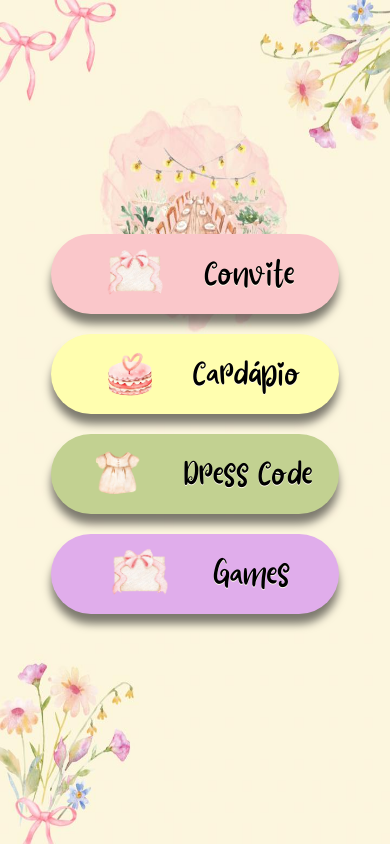
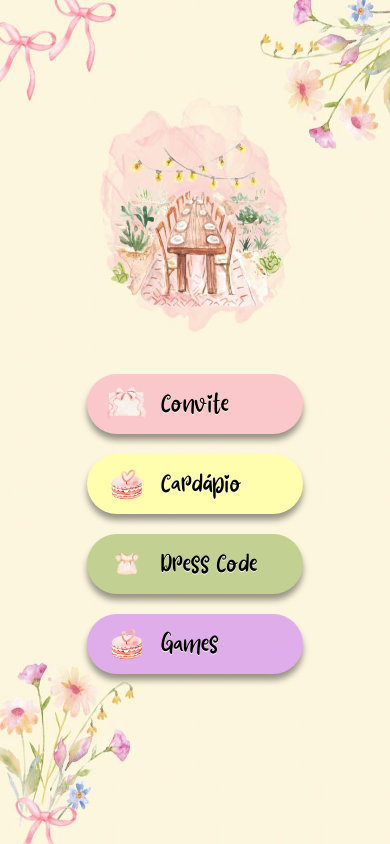
Before and after one commit to Cloves-Neto/convite-aniversario, a Next.js app: page /pato in a window 390 px wide. Built offline with nearby package versions, Linux system fonts and the light colour scheme; some icons are missing.

Commit message:
feat: ajuste de responsividade dos botões
Ajustei o tamanho  as classes de cores do botão além de trocar o componente de renderização para a compilação do código diminuir o tempo de carregamento com a própria tag do Image do next.

```diff
--- a/src/app/components/AnimatedText.tsx
+++ b/src/app/components/AnimatedText.tsx
@@ -10,40 +10,44 @@ interface AnimatedTextProps {
 
 export default function AnimatedText({ text }: AnimatedTextProps) {
   const words = text.split(' ');
-  const containerVariants = {
-    hidden: { opacity: 0 },
-    visible: (i = 1) => ({
-      opacity: 1,
-      transition: { staggerChildren: 0.1, delayChildren: i * 0.1 },
-    }),
-  };
 
-  const itemVariants = {
-    hidden: { y: 20, opacity: 0 },
-    visible: { y: 0, opacity: 1 },
-  };
+  const baseDelay = 0.08;
+  let totalCharIndex = 0;
 
   return (
+
     <motion.div
-      variants={containerVariants}
-      initial="hidden"
-      whileInView="visible"
-      viewport={{ once: true }}
       className="flex justify-center items-center flex-wrap gap-x-2"
     >
-      {words.map((word, index) => (
-        <span key={index} className="inline-block">
-          {Array.from(word).map((char, charIndex) => (
-            <motion.span
-              key={charIndex}
-              variants={itemVariants}
-              className="inline-block"
-            >
-              {char === ' ' ? '\u00A0' : char}
-            </motion.span>
-          ))}
+      {words.map((word, wordIndex) => (
+        <span key={wordIndex} className="inline-block whitespace-nowrap">
+          {Array.from(word).map((char, charIndex) => {
+            const currentDelay = totalCharIndex * baseDelay;
+            totalCharIndex++;
+
+            return (
+              <motion.span
+                key={charIndex}
+                animate={{
+                  y: ['0%', '-30%', '0%'],
+                  transition: {
+                    duration: 1.8,
+                    ease: 'easeInOut',
+                    repeat: Infinity,
+                    repeatType: 'loop' as const,
+                    delay: currentDelay,
+                  },
+                }}
+                className="inline-block text-4xl font-extrabold"
+              >
+                {char === ' ' ? '\u00A0' : char}
+              </motion.span>
+            );
+          })}
+          {wordIndex < words.length - 1 && <span className="inline-block">&nbsp;</span>}
         </span>
-      ))}
-    </motion.div>
+      ))
+      }
+    </motion.div >
   );
 }
--- a/src/app/pato/page.tsx
+++ b/src/app/pato/page.tsx
@@ -1,41 +1,68 @@
 'use client';
 
-import { useState, useEffect } from 'react';
 import Link from 'next/link';
 import styles from '@/app/home.module.css';
-import {Icon} from '@iconify/react';
+import { Icon } from '@iconify/react';
+import Image from 'next/image';
 
 
 export default function MobileApp() {
 
+  const width = '30';
+  const height = '30';
+  const colors = {
+    pink: 'bg-[#FAC7CA]',
+    green: 'bg-[#C2D191]',
+    yellow: 'bg-[#FFFEAF]',
+    purple: 'bg-[#e0adeb]'
+  }
+
+
   return (
     <main className={styles.mainContainer}>
-      <a href='/' className='w-8 h-8 absolute top-0 left-0 text-6xl z-10 text-[#C2D191]' >
+      <Link href='/' className='w-8 h-8 absolute top-0 left-0 text-6xl z-10 text-[#C2D191]' >
         <Icon icon={'icon-park-solid:back'} />
-      </a >
+      </Link >
 
-      <img alt='pato caminhando no convite' src={'/images/pato.jpg'} className='w-full h-screen absolute top-0 left-0 object-fill' />
+      <Image width={1200} height={720} alt='pato caminhando no convite' src={'/images/pato.jpg'} className='w-screen h-screen' />
 
-      <div className="absolute w-72 h-auto z-10 flex flex-col gap-5 bottom-10 left-1/2 -translate-1/2">
-        <Link href="/convite" className="bg-[#FAC7CA] flex items-center justify-evenly gap-4 overflow-hidden max-h-20 text-black text-shadow-amber-50 text-shadow-2xs text-center shadow-[0_10px_8px_0px_rgba(0,0,0,0.5)] text-4xl px-8 rounded-full">
-          <img src={"/images/letter.png"} alt="letter icon" className='w-20 h-40 pt-2 object-cover' />
-          Convite
+      <div className="w-full h-screen z-10 absolute top-0 left-0 flex flex-col justify-end py-40 items-center">
+        <Link href="/convite" className={`${colors.pink} scale-75 flex flex-row w-full max-w-72 h-20 overflow-clip px-2 rounded-full shadow-[0_8px_8px_rgba(0,0,0,0.4)] `}>
+          <div className='w-1/3 h-full flex items-center justify-center pt-2'>
+            <Image width={width} height={height} src={"/images/letter.png"} alt="letter icon" className='w-20' />
+          </div>
+          <div className='w-2/3 h-full flex items-center justify-start text-4xl text-black text-shadow-2xs text-shadow-amber-50'>
+            Convite
+          </div>
         </Link>
 
-        <Link href="/cardapio" className="bg-[#FFFEAF] flex items-center justify-evenly gap-4 overflow-hidden max-h-20 text-black text-shadow-amber-50 text-shadow-2xs text-center shadow-[0_10px_8px_0px_rgba(0,0,0,0.5)] text-4xl px-8 rounded-full">
-          <img src={"/images/cake.png"} alt="letter icon" className='w-20 h-40 pt-2 object-cover' />
-          Cardápio
+        <Link href="/convite" className={`${colors.yellow} scale-75 flex flex-row w-full max-w-72 h-20 overflow-clip px-2 rounded-full shadow-[0_8px_8px_rgba(0,0,0,0.4)] `}>
+          <div className='w-1/3 h-full flex items-center justify-center pt-2'>
+            <Image width={width} height={height} src={"/images/cake.png"} alt="letter icon" className='w-20' />
+          </div>
+          <div className='w-2/3 h-full flex items-center justify-start text-4xl text-black text-shadow-2xs text-shadow-amber-50'>
+            Cardápio
+          </div>
         </Link>
 
-        <Link href="/dresscode" className="bg-[#C2D191] flex items-center justify-evenly gap-4 overflow-hidden max-h-20 text-black text-shadow-amber-50 text-shadow-2xs text-center shadow-[0_10px_8px_0px_rgba(0,0,0,0.5)] text-4xl px-4 rounded-full">
-          <img src={"/images/dress.png"} alt="letter icon" className='w-20 h-40 pt-2 object-cover' />
-          Dress Code
+        <Link href="/convite" className={`${colors.green} scale-75 flex flex-row w-full max-w-72 h-20 overflow-clip px-2 rounded-full shadow-[0_8px_8px_rgba(0,0,0,0.4)] `}>
+          <div className='w-1/3 h-full flex items-center scale-75 justify-center pt-2'>
+            <Image width={width} height={height} src={"/images/dress.png"} alt="letter icon" className='w-20' />
+          </div>
+          <div className='w-2/3 h-full flex items-center justify-start text-4xl text-black text-shadow-2xs text-shadow-amber-50'>
+            Dress Code
+          </div>
         </Link>
 
-        <Link href="/games" className="bg-[#e0adeb] flex items-center justify-evenly gap-4 overflow-hidden max-h-20 text-black text-shadow-amber-50 text-shadow-2xs text-center shadow-[0_10px_8px_0px_rgba(0,0,0,0.5)] text-4xl px-8 rounded-full">
-          <img src={"/images/letter.png"} alt="letter icon" className='w-20 h-40 pt-2 object-cover' />
-          Games
+        <Link href="/convite" className={`${colors.purple} scale-75 flex flex-row w-full max-w-72 h-20 overflow-clip px-2 rounded-full shadow-[0_8px_8px_rgba(0,0,0,0.4)] `}>
+          <div className='w-1/3 h-full flex items-center justify-center pt-2'>
+            <Image width={width} height={height} src={"/images/cake.png"} alt="letter icon" className='w-20' />
+          </div>
+          <div className='w-2/3 h-full flex items-center justify-start text-4xl text-black text-shadow-2xs text-shadow-amber-50'>
+            Games
+          </div>
         </Link>
+
       </div>
     </main>
   );
```
Also changed, not shown: 1 other file (tests, documents, lock files or other folders).
